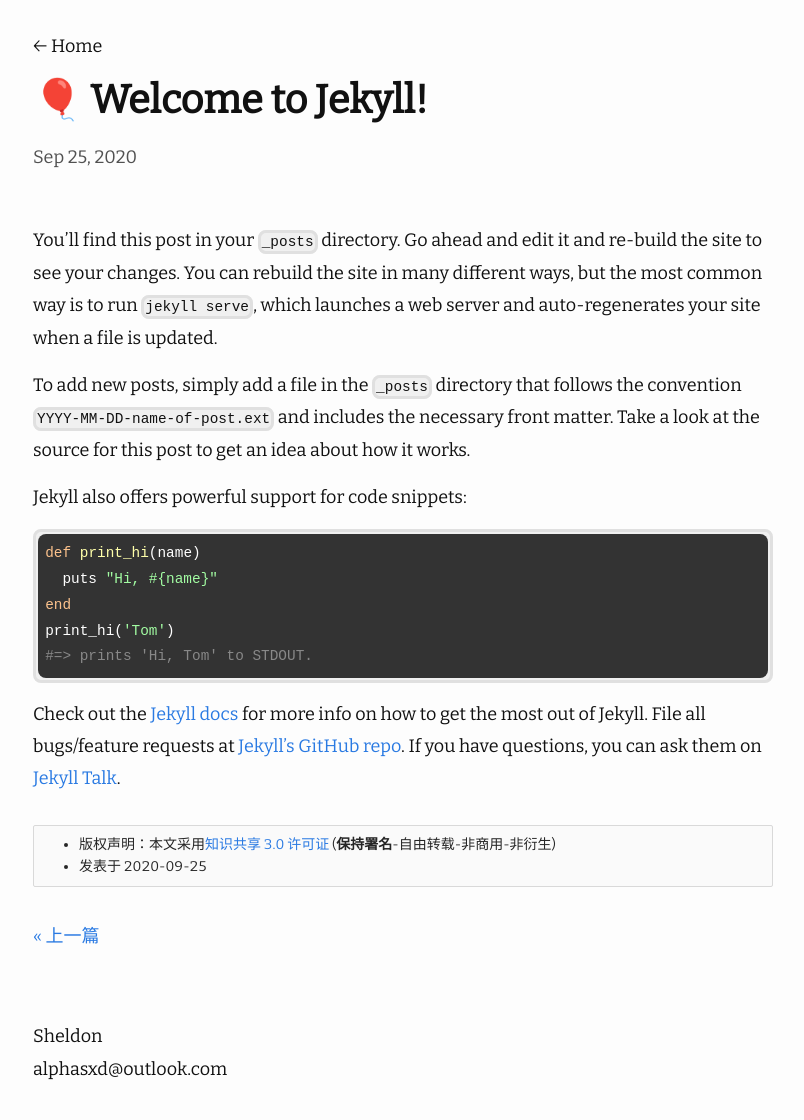
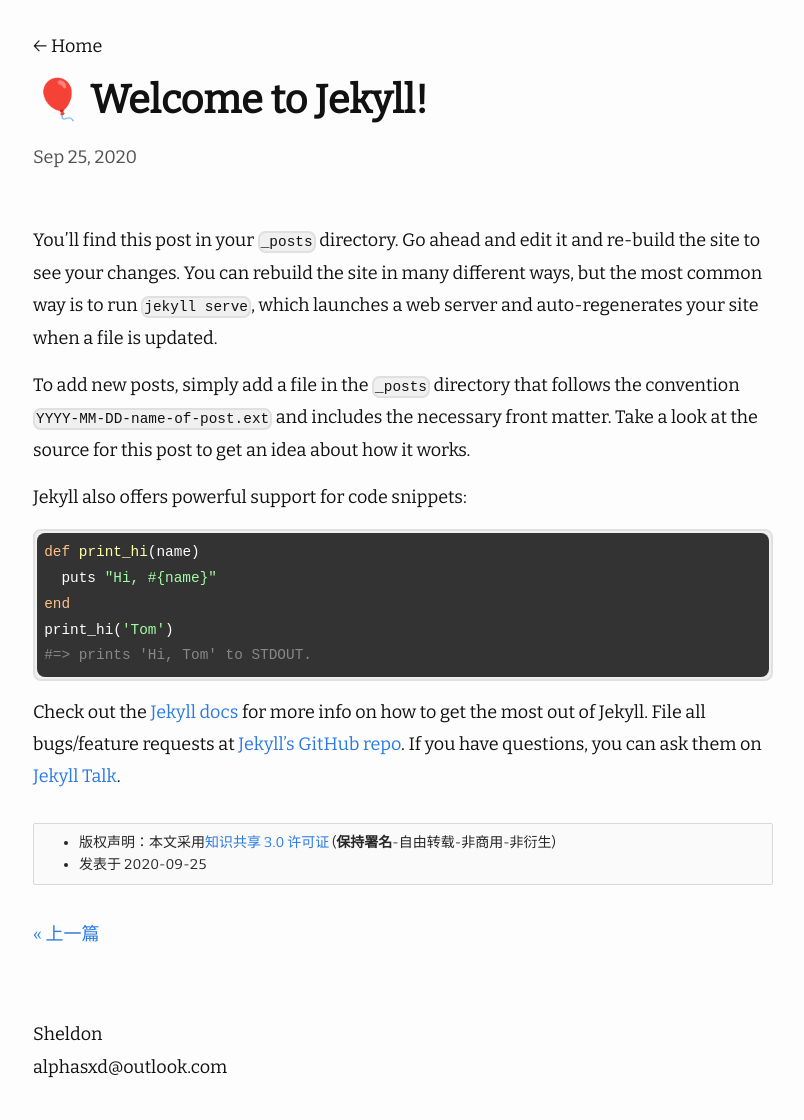
Before and after one commit to Alphasxd/blog, a Jekyll site: the page built from _posts/2020-09-25-welcome-to-jekyll.md, in a window 1280 px wide. Shown: the whole page, without its empty margins (237-1041 px from the left). Built offline with Jekyll 4.4.1, drawn with Linux system fonts in a browser that asks for light colours; nearby versions of some CDN libraries; comment, search, counter and statistics services are not loaded.

Commit message:
style: Update border width in _base.scss

```diff
--- a/_sass/moving/_base.scss
+++ b/_sass/moving/_base.scss
@@ -184,7 +184,7 @@ blockquote {
 pre,
 code {
   @include relative-font-size(0.8);
-  border: 3px solid darken($grey-color-light, 3%);
+  border: 2px solid darken($grey-color-light, 3%);
   border-radius: 8px;
   background-color: lighten($grey-color-light, 3%);
 }
```
